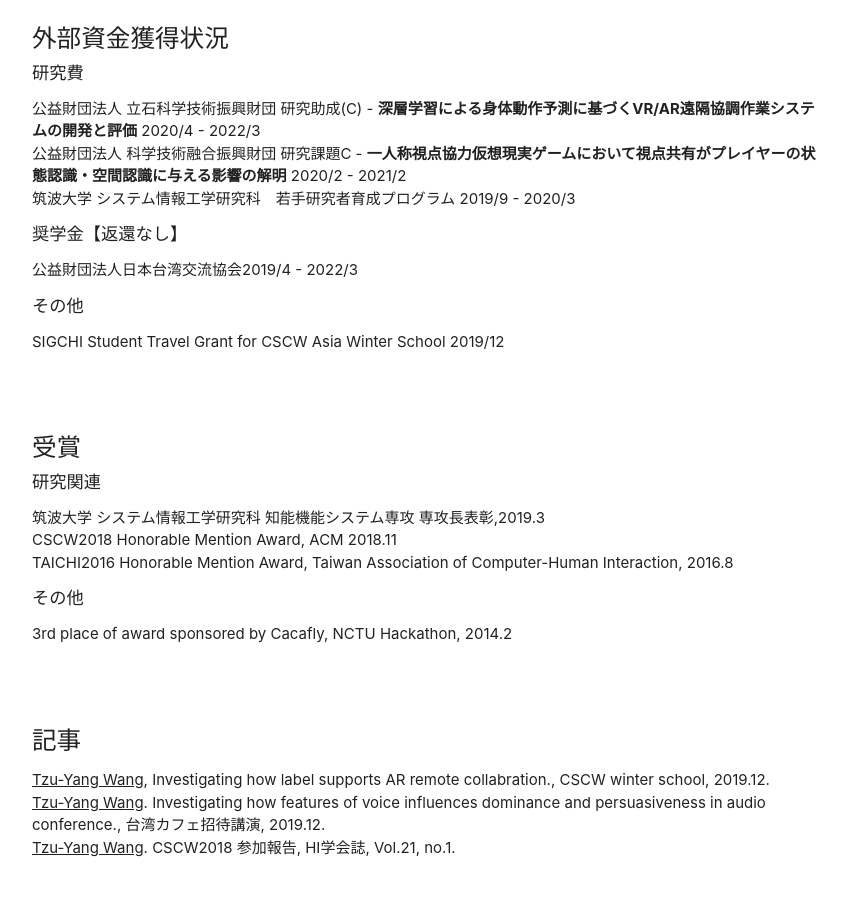
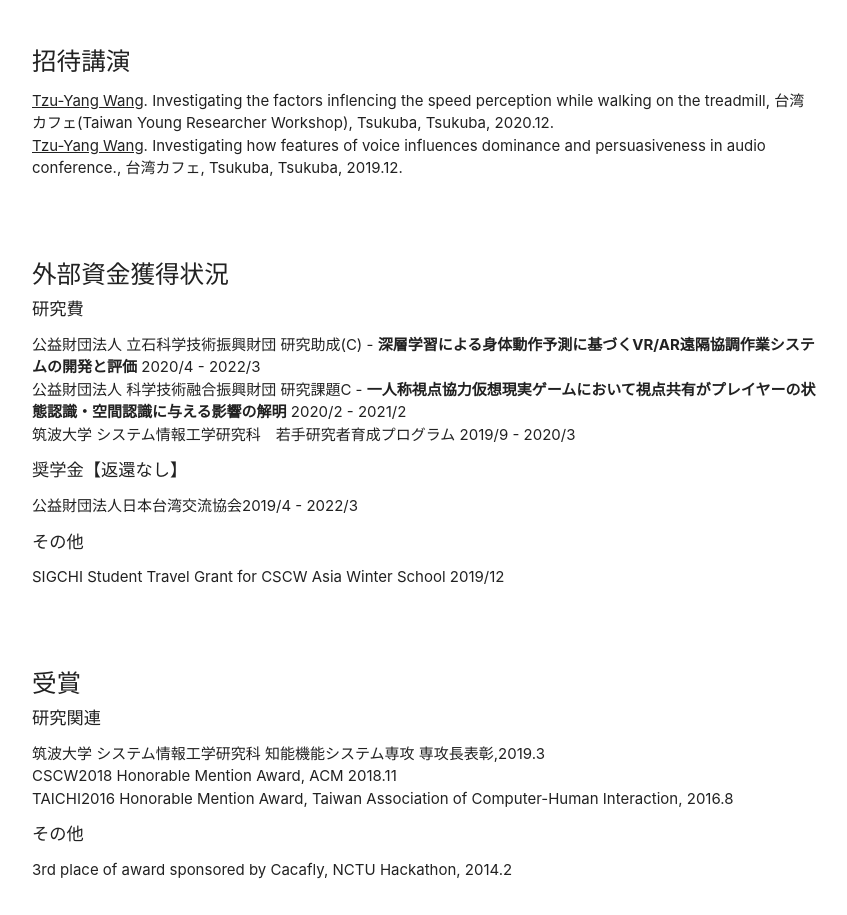
Before and after one commit to st900278/Tzu-Yang-Wang, a website: page publication.html in a window 1280 px wide. Shown: the part 1260-2175 px from the top of the page, without its empty margins (366-1213 px from the left). Drawn offline with nearby package versions, Linux system fonts and the light colour scheme.

Commit message:
update publication

```diff
--- a/publication.html
+++ b/publication.html
@@ -68,6 +68,7 @@
 			<h6>ポスター・デモ</h6>
 			<ul>
 				<li>
+					<u>Tzu-Yang Wang</u>. Investigating how label supports AR remote collabration, CSCW winter school, Kyoto, 2019.12.
 					<u>Tzu-Yang Wang</u>, Yuji Sato, Mai Otsuki, Hideaki Kuzuoka, Yusuke Suzuki. Effect of Full Body Avatar in Augmented Reality Remote Collaboration, 2019 IEEE Conference on Virtual Reality and 3D User Interfaces (VR), Osaka, Japan, 2019, pp. 1221-1222.
 				</li>
 
@@ -99,6 +100,18 @@
 			<ul>
 				<li>
 					<u>Tzu-Yang Wang</u>, Ikkaku Kawaguchi, Hideaki Kuzuoka, Mai Otsuki. Investigating how amplitude and frequency affect dominance and persuasiveness, HIシンポジウム, 2018.9, つくば.
+				</li>
+			</ul>
+		</div>
+
+		<div class="row block-container">
+			<h5>招待講演</h5>
+			<ul>
+				<li>
+					<u>Tzu-Yang Wang</u>. Investigating the factors inflencing the speed perception while walking on the treadmill, 台湾カフェ(Taiwan Young Researcher Workshop), Tsukuba, Tsukuba, 2020.12.
+				</li>
+				<li>
+					<u>Tzu-Yang Wang</u>. Investigating how features of voice influences dominance and persuasiveness in audio conference., 台湾カフェ, Tsukuba, Tsukuba, 2019.12.
 				</li>
 			</ul>
 		</div>
@@ -143,12 +156,6 @@
 			<h5>記事</h5>
 			<ul>
 				<li>
-					<u>Tzu-Yang Wang</u>, Investigating how label supports AR remote collabration., CSCW winter school, 2019.12.
-				</li>
-				<li>
-					<u>Tzu-Yang Wang</u>. Investigating how features of voice influences dominance and persuasiveness in audio conference., 台湾カフェ招待講演, 2019.12.
-				</li>
-				<li>
 					<u>Tzu-Yang Wang</u>. CSCW2018 参加報告, HI学会誌, Vol.21, no.1.
 				</li>
 			</ul>
```
